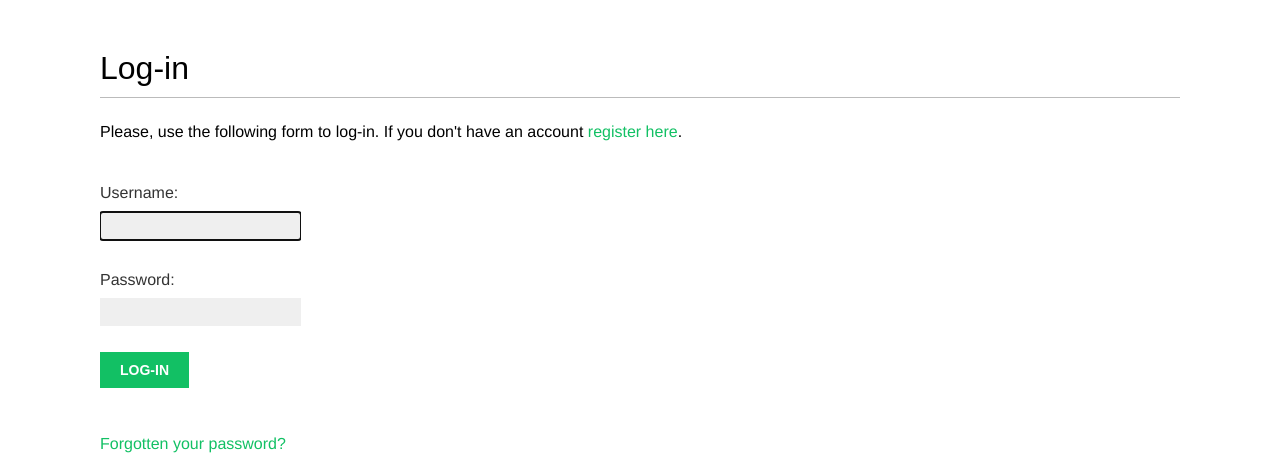
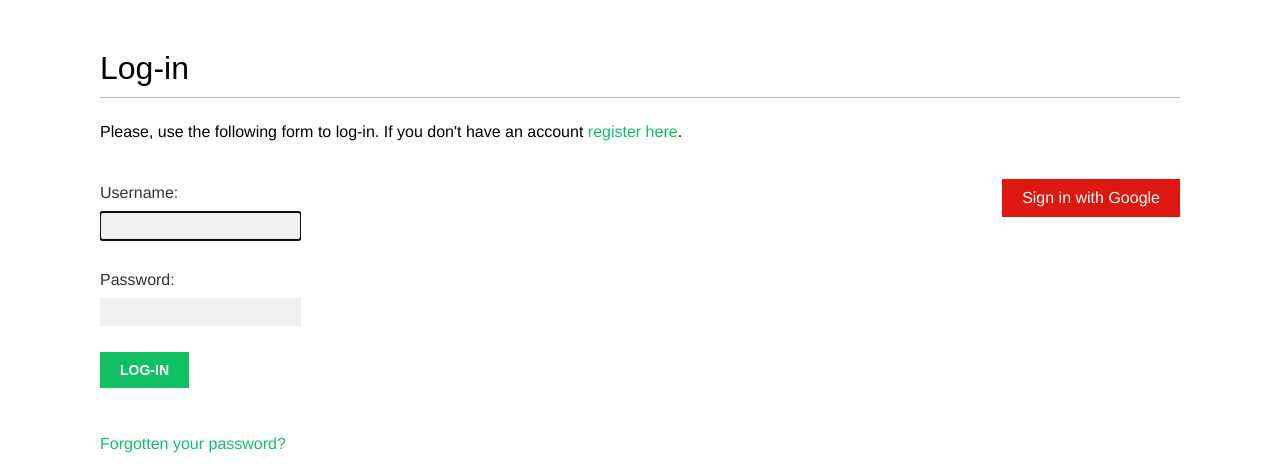
Before and after one commit to attrams/bookmarks, a Django app: page /account/login/ in a window 1280 px wide. Shown: the part 47-520 px from the top of the page. Run offline with Django 4.2, Linux system fonts and the light colour scheme; some web fonts are replaced.

Commit message:
add google sign in feature

```diff
--- a/account/templates/registration/login.html
+++ b/account/templates/registration/login.html
@@ -27,4 +27,11 @@
             <a href="{% url 'account:password_reset' %}">Forgotten your password?</a>
         </p>
     </div>
+    <div class="social">
+        <ul>
+            <li class="google">
+                <a href="{% url 'social:begin' 'google-oauth2' %}">Sign in with Google</a>
+            </li>
+        </ul>
+    </div>
 {% endblock content %}
```
Also changed, not shown: README.md.
